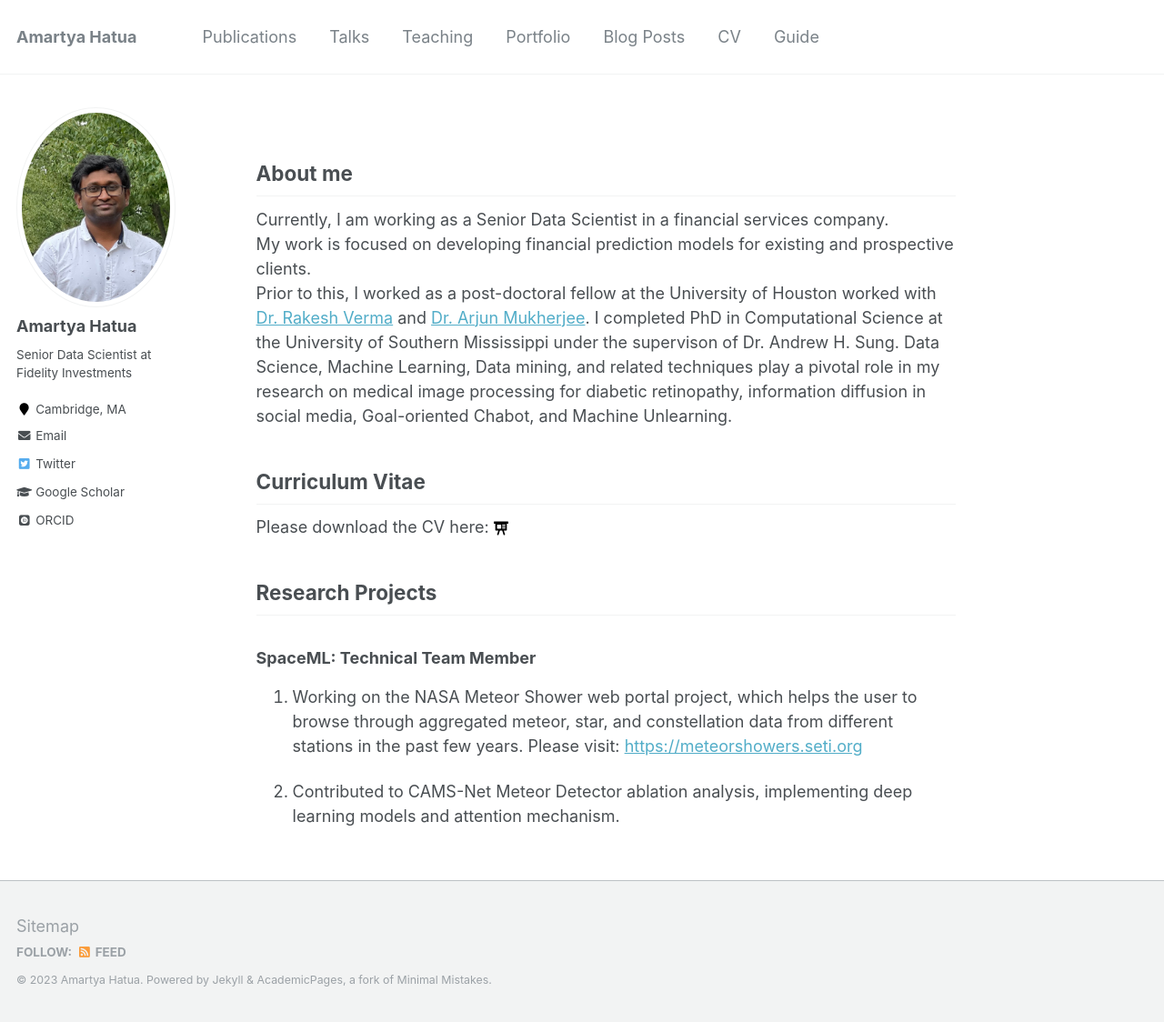
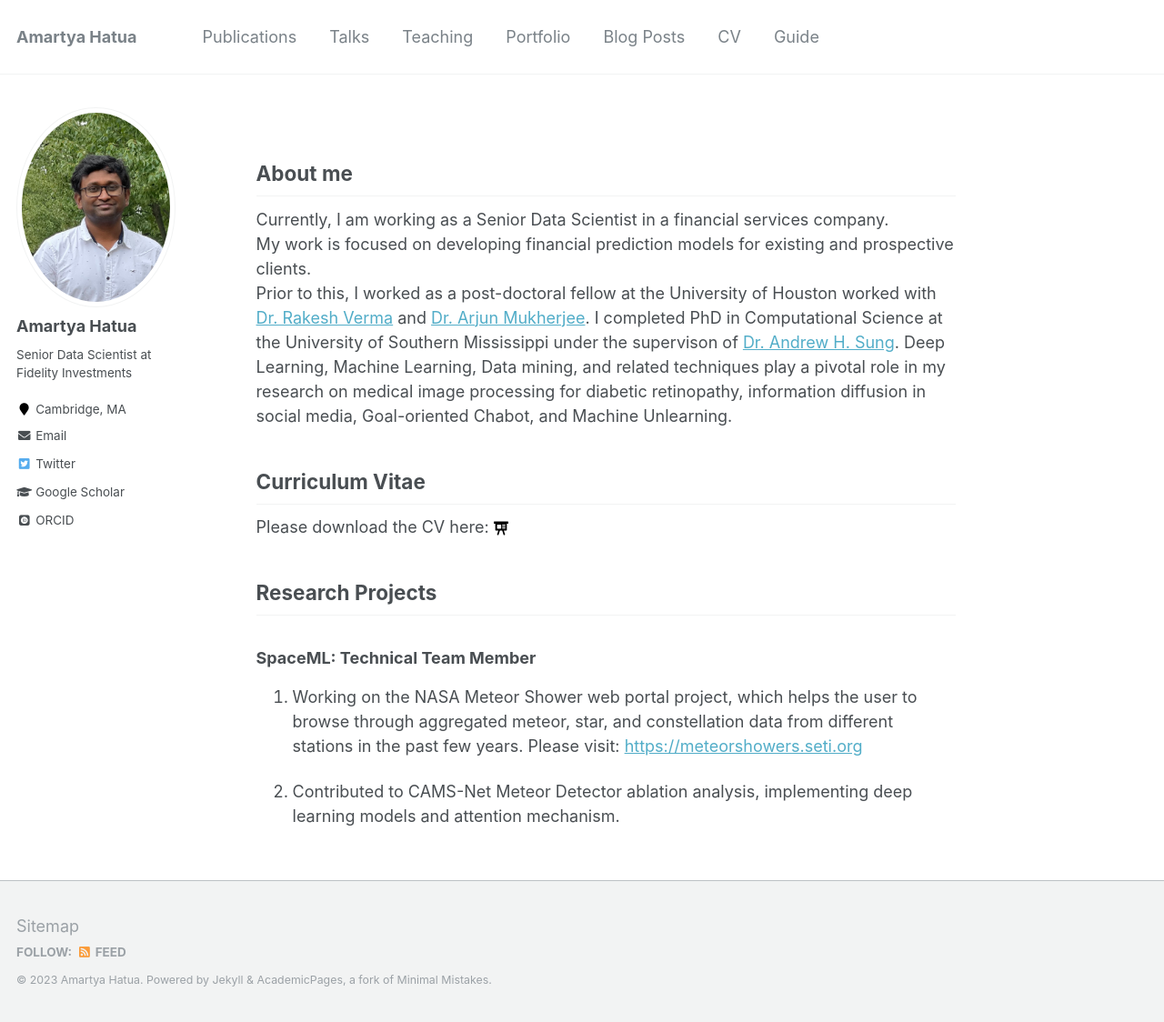
Before and after one commit to amartyahatua/amartyahatua.github.io, a Jekyll site: the page built from _pages/about.md, in a window 1280 px wide and 1124 px high. Shown: the whole window at 91% size. Built offline with Jekyll 4.4.1, drawn with Linux system fonts in a browser that asks for light colours; some web fonts are replaced.

Commit message:
'Adding'

```diff
--- a/_pages/about.md
+++ b/_pages/about.md
@@ -14,7 +14,7 @@ Currently, I am working as a Senior Data Scientist in a financial services compa
 <br>
 My work is focused on developing financial prediction models for existing and prospective clients.
 Prior to this, I worked as a post-doctoral fellow at the University of Houston worked with [Dr. Rakesh Verma](http://cs.uh.edu/~rmverma)  and [Dr. Arjun Mukherjee](https://www2.cs.uh.edu/~arjun/).
-I completed PhD in Computational Science at the University of Southern Mississippi under the supervison of Dr. Andrew H. Sung. Data Science, Machine Learning, Data mining, and related techniques play a pivotal role in my research on medical image processing for diabetic retinopathy, information diffusion in social media, Goal-oriented Chabot, and Machine Unlearning.
+I completed PhD in Computational Science at the University of Southern Mississippi under the supervison of [Dr. Andrew H. Sung](https://www.usm.edu/faculty-directory/profile.php?id=1937038). Deep Learning, Machine Learning, Data mining, and related techniques play a pivotal role in my research on medical image processing for diabetic retinopathy, information diffusion in social media, Goal-oriented Chabot, and Machine Unlearning.
 <br>
 
 ## Curriculum Vitae
```
